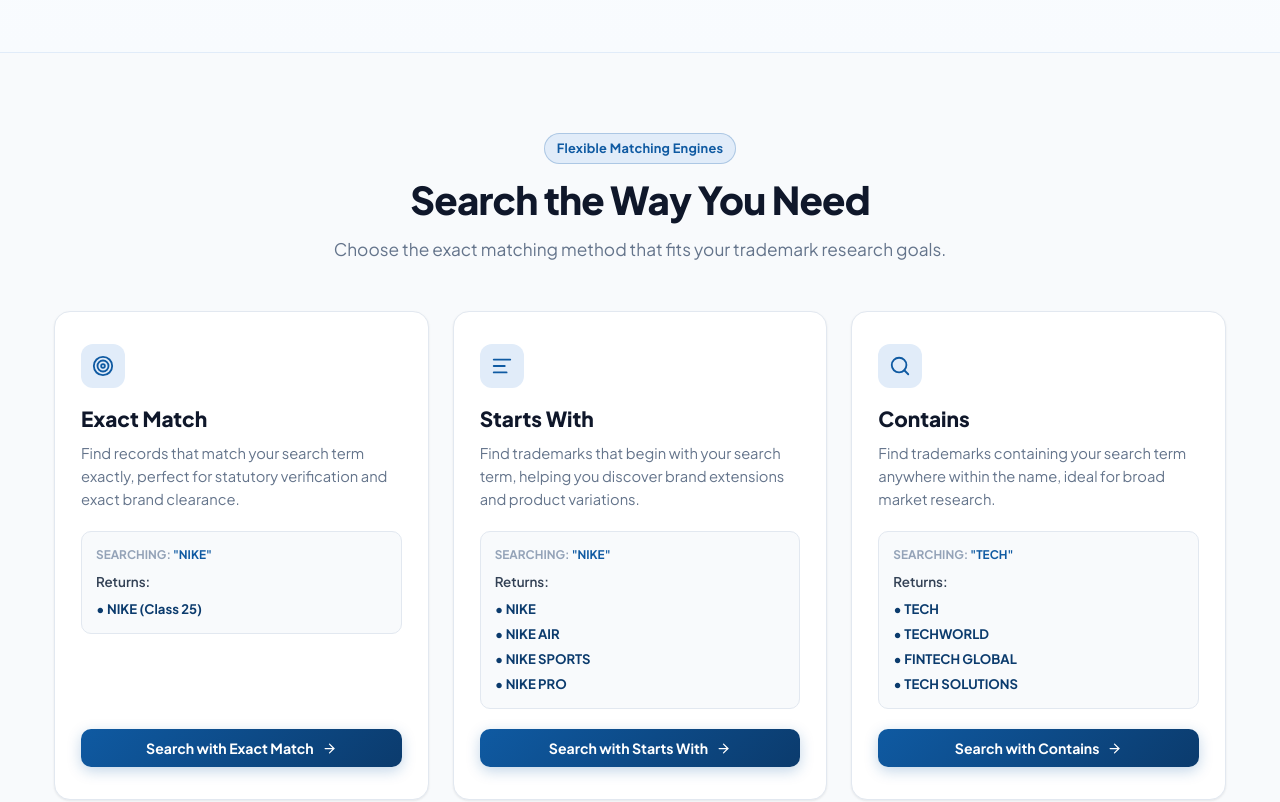
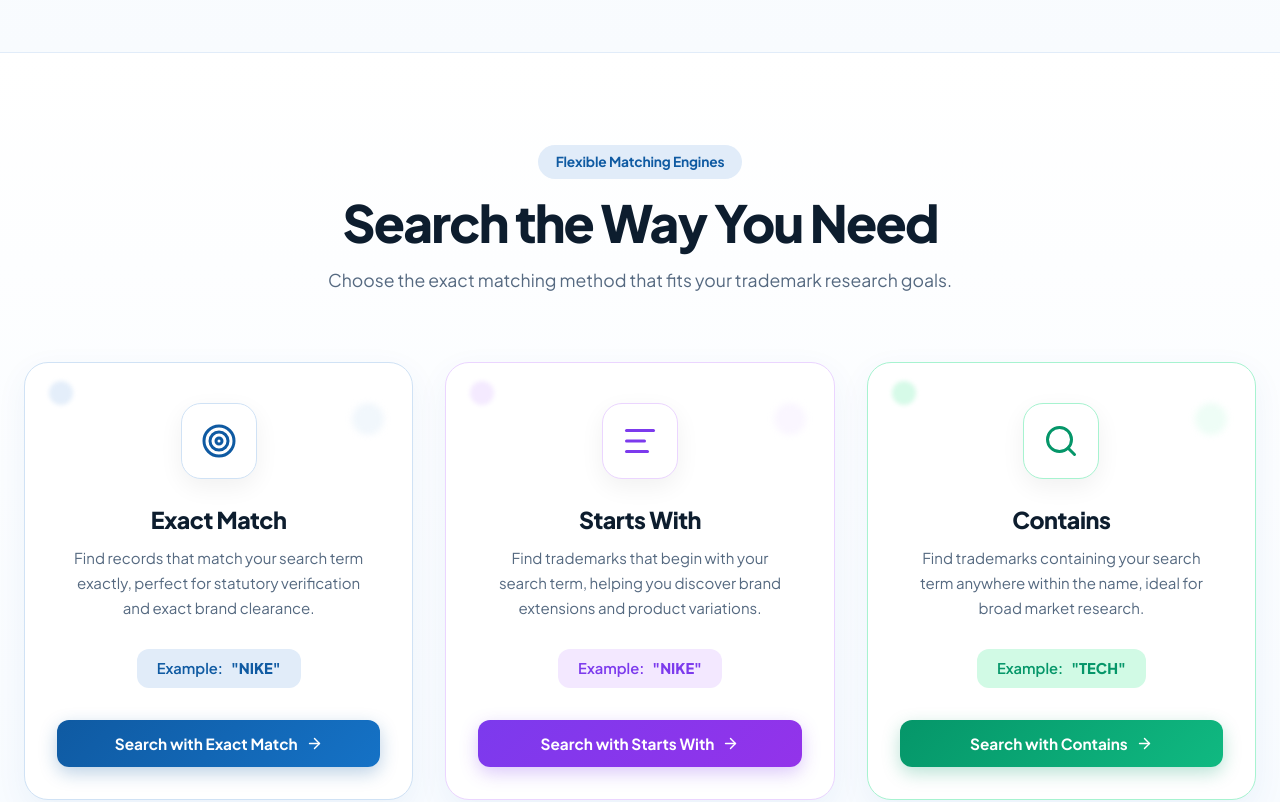
Before and after one commit to abitha340/wty, a React (Vite) app in the folder frontend/: page / in a window 1280 px wide. Shown: the part 3260-4062 px from the top of the page. Built offline with nearby package versions, Linux system fonts and the light colour scheme.

Commit message:
feat: match Search the Way You Need flexible matching engines cards exactly with reference design

```diff
--- a/frontend/src/components/SearchFeaturesSection.jsx
+++ b/frontend/src/components/SearchFeaturesSection.jsx
@@ -1,115 +1,267 @@
-import React, { useState } from 'react';
-import { Target, AlignLeft, Search, ArrowRight } from 'lucide-react';
+import React from 'react';
+import { Target, AlignLeft, Search, ArrowRight, Sparkles } from 'lucide-react';
 
 export default function SearchFeaturesSection({ onExecuteSearch }) {
-  const [activeTab, setActiveTab] = useState('contains');
-
   const modes = [
     {
       id: 'exact',
       title: 'Exact Match',
       desc: 'Find records that match your search term exactly, perfect for statutory verification and exact brand clearance.',
-      exampleQuery: 'NIKE',
-      returns: ['NIKE (Class 25)'],
-      icon: Target
+      exampleLabel: 'Example:',
+      exampleValue: '"NIKE"',
+      btnText: 'Search with Exact Match',
+      sampleQuery: 'NIKE',
+      icon: Target,
+      themeColor: '#0f5aa2',
+      lightBg: '#f0f6fc',
+      pillBg: '#e1ecf9',
+      borderAccent: '#d0e2f5',
+      btnGradient: 'linear-gradient(135deg, #0f5aa2 0%, #1572c6 100%)',
+      btnShadow: '0 6px 18px rgba(15, 90, 162, 0.28)',
+      bubble1: 'rgba(225, 236, 249, 0.9)',
+      bubble2: 'rgba(240, 246, 252, 0.9)'
     },
     {
       id: 'startswith',
       title: 'Starts With',
       desc: 'Find trademarks that begin with your search term, helping you discover brand extensions and product variations.',
-      exampleQuery: 'NIKE',
-      returns: ['NIKE', 'NIKE AIR', 'NIKE SPORTS', 'NIKE PRO'],
-      icon: AlignLeft
+      exampleLabel: 'Example:',
+      exampleValue: '"NIKE"',
+      btnText: 'Search with Starts With',
+      sampleQuery: 'NIKE',
+      icon: AlignLeft,
+      themeColor: '#7c3aed',
+      lightBg: '#faf5ff',
+      pillBg: '#f3e8ff',
+      borderAccent: '#ebd5ff',
+      btnGradient: 'linear-gradient(135deg, #7c3aed 0%, #9333ea 100%)',
+      btnShadow: '0 6px 18px rgba(124, 58, 237, 0.28)',
+      bubble1: 'rgba(243, 232, 255, 0.9)',
+      bubble2: 'rgba(250, 245, 255, 0.9)'
     },
     {
       id: 'contains',
       title: 'Contains',
       desc: 'Find trademarks containing your search term anywhere within the name, ideal for broad market research.',
-      exampleQuery: 'TECH',
-      returns: ['TECH', 'TECHWORLD', 'FINTECH GLOBAL', 'TECH SOLUTIONS'],
-      icon: Search
+      exampleLabel: 'Example:',
+      exampleValue: '"TECH"',
+      btnText: 'Search with Contains',
+      sampleQuery: 'TECH',
+      icon: Search,
+      themeColor: '#059669',
+      lightBg: '#ecfdf5',
+      pillBg: '#d1fae5',
+      borderAccent: '#a7f3d0',
+      btnGradient: 'linear-gradient(135deg, #059669 0%, #10b981 100%)',
+      btnShadow: '0 6px 18px rgba(5, 150, 105, 0.28)',
+      bubble1: 'rgba(209, 250, 229, 0.9)',
+      bubble2: 'rgba(236, 253, 245, 0.9)'
     }
   ];
 
   return (
-    <section style={{ padding: '80px 0', borderBottom: '1px solid var(--border-subtle)', background: 'var(--bg-page)' }}>
-      <div className="container">
+    <section style={{
+      paddingTop: '92px',
+      paddingBottom: '100px',
+      background: 'linear-gradient(180deg, #ffffff 0%, #f7fbff 100%)',
+      borderBottom: '1px solid #e1ecf9',
+      position: 'relative',
+      overflow: 'hidden'
+    }}>
+      <div className="container" style={{ maxWidth: '1280px', margin: '0 auto', padding: '0 24px' }}>
 
-        <div style={{ textAlign: 'center', maxWidth: '740px', margin: '0 auto 48px auto' }}>
-          <div className="badge badge-blue" style={{ marginBottom: '12px' }}>
+        {/* =========================================================================
+            CENTERED HEADER AREA
+           ========================================================================= */}
+        <div style={{ textAlign: 'center', maxWidth: '720px', margin: '0 auto 68px auto' }}>
+
+          {/* Badge */}
+          <div style={{ display: 'inline-flex', marginBottom: '14px' }}>
+            <span style={{
+              display: 'inline-block',
+              padding: '6px 18px',
+              borderRadius: '20px',
+              background: '#e1ecf9',
+              color: '#0f5aa2',
+              fontSize: '0.86rem',
+              fontWeight: '700',
+              letterSpacing: '-0.01em'
+            }}>
               Flexible Matching Engines
+            </span>
           </div>
-          <h2 style={{ fontSize: '2.4rem', fontWeight: '800', letterSpacing: '-0.02em', marginBottom: '12px', color: 'var(--text-title)' }}>
+
+          {/* Heading */}
+          <h2 style={{
+            fontSize: 'clamp(2.3rem, 4vw, 3.4rem)',
+            fontWeight: '900',
+            letterSpacing: '-0.035em',
+            color: '#0d1d2e',
+            marginBottom: '14px',
+            lineHeight: 1.15
+          }}>
             Search the Way You Need
           </h2>
-          <p style={{ fontSize: '1.08rem', color: 'var(--text-muted)' }}>
+
+          {/* Description */}
+          <p style={{
+            fontSize: '1.1rem',
+            color: '#556980',
+            lineHeight: 1.6,
+            margin: 0
+          }}>
             Choose the exact matching method that fits your trademark research goals.
           </p>
         </div>
 
-        <div className="grid-3">
-          {modes.map((m) => {
-            const Icon = m.icon;
+        {/* =========================================================================
+            3-CARD GRID (Exact Match, Starts With, Contains)
+           ========================================================================= */}
+        <div style={{
+          display: 'grid',
+          gridTemplateColumns: 'repeat(auto-fit, minmax(320px, 1fr))',
+          gap: '32px'
+        }}>
+          {modes.map((mode) => {
+            const IconComp = mode.icon;
             return (
               <div
-                key={m.id}
-                className="card-clean"
-                style={{ padding: '32px 26px', background: '#ffffff', display: 'flex', flexDirection: 'column', justifyContent: 'space-between' }}
+                key={mode.id}
+                style={{
+                  background: '#ffffff',
+                  borderRadius: '24px',
+                  padding: '40px 32px 32px 32px',
+                  border: `1.5px solid ${mode.borderAccent}`,
+                  boxShadow: '0 10px 32px rgba(15, 90, 162, 0.06)',
+                  display: 'flex',
+                  flexDirection: 'column',
+                  alignItems: 'center',
+                  textAlign: 'center',
+                  position: 'relative',
+                  overflow: 'hidden',
+                  transition: 'all 0.3s cubic-bezier(0.16, 1, 0.3, 1)'
+                }}
+                onMouseEnter={(e) => {
+                  e.currentTarget.style.transform = 'translateY(-8px)';
+                  e.currentTarget.style.boxShadow = '0 20px 44px rgba(15, 90, 162, 0.14)';
+                }}
+                onMouseLeave={(e) => {
+                  e.currentTarget.style.transform = 'translateY(0)';
+                  e.currentTarget.style.boxShadow = '0 10px 32px rgba(15, 90, 162, 0.06)';
+                }}
               >
-                <div>
+
+                {/* Floating Soft Ambient Bubbles */}
                 <div style={{
-                    width: '44px',
-                    height: '44px',
-                    borderRadius: '12px',
-                    background: 'var(--brand-light)',
+                  position: 'absolute',
+                  top: '18px',
+                  left: '24px',
+                  width: '24px',
+                  height: '24px',
+                  borderRadius: '50%',
+                  background: mode.bubble1,
+                  filter: 'blur(2px)',
+                  pointerEvents: 'none'
+                }} />
+                <div style={{
+                  position: 'absolute',
+                  top: '40px',
+                  right: '28px',
+                  width: '32px',
+                  height: '32px',
+                  borderRadius: '50%',
+                  background: mode.bubble2,
+                  filter: 'blur(3px)',
+                  pointerEvents: 'none'
+                }} />
+
+                {/* Top Floating 3D Icon Box */}
+                <div style={{
+                  width: '76px',
+                  height: '76px',
+                  borderRadius: '20px',
+                  background: '#ffffff',
                   display: 'flex',
                   alignItems: 'center',
                   justifyContent: 'center',
-                    color: 'var(--brand-primary)',
-                    marginBottom: '18px'
+                  marginBottom: '26px',
+                  border: `1.5px solid ${mode.borderAccent}`,
+                  boxShadow: '0 8px 24px rgba(0, 0, 0, 0.06)',
+                  position: 'relative',
+                  zIndex: 2,
+                  transition: 'transform 0.3s ease'
                 }}>
-                    <Icon size={22} />
+                  <IconComp size={36} color={mode.themeColor} />
                 </div>
 
-                  <h3 style={{ fontSize: '1.3rem', fontWeight: '800', color: 'var(--text-title)', marginBottom: '10px' }}>
-                    {m.title}
+                {/* Card Title */}
+                <h3 style={{
+                  fontSize: '1.45rem',
+                  fontWeight: '900',
+                  color: '#0d1d2e',
+                  marginBottom: '12px',
+                  letterSpacing: '-0.02em'
+                }}>
+                  {mode.title}
                 </h3>
 
-                  <p style={{ fontSize: '0.92rem', color: 'var(--text-muted)', lineHeight: 1.55, marginBottom: '20px' }}>
-                    {m.desc}
+                {/* Card Description */}
+                <p style={{
+                  fontSize: '0.94rem',
+                  color: '#556980',
+                  lineHeight: 1.65,
+                  marginBottom: '28px',
+                  maxWidth: '300px'
+                }}>
+                  {mode.desc}
                 </p>
 
+                {/* Example Pill Badge */}
                 <div style={{
-                    background: 'var(--bg-page)',
-                    padding: '14px',
-                    borderRadius: '10px',
-                    border: '1px solid var(--border-subtle)',
-                    marginBottom: '20px'
+                  display: 'inline-flex',
+                  alignItems: 'center',
+                  gap: '8px',
+                  background: mode.pillBg,
+                  padding: '8px 20px',
+                  borderRadius: '12px',
+                  fontSize: '0.92rem',
+                  marginBottom: '32px',
+                  color: mode.themeColor,
+                  fontWeight: '600'
                 }}>
-                    <div style={{ fontSize: '0.74rem', color: 'var(--text-dim)', fontWeight: '700', textTransform: 'uppercase', marginBottom: '6px' }}>
-                      Searching: <strong style={{ color: 'var(--brand-primary)' }}>"{m.exampleQuery}"</strong>
-                    </div>
-                    <div style={{ fontSize: '0.84rem', fontWeight: '600', color: 'var(--text-main)' }}>
-                      Returns:
-                    </div>
-                    <ul style={{ listStyle: 'none', padding: 0, margin: '6px 0 0 0', display: 'flex', flexDirection: 'column', gap: '4px' }}>
-                      {m.returns.map((ret, rIdx) => (
-                        <li key={rIdx} style={{ fontSize: '0.82rem', color: 'var(--brand-dark)', fontWeight: '700' }}>
-                          • {ret}
-                        </li>
-                      ))}
-                    </ul>
-                  </div>
+                  <span>{mode.exampleLabel}</span>
+                  <span style={{ fontWeight: '800' }}>{mode.exampleValue}</span>
                 </div>
 
+                {/* Bottom Primary Action Button */}
                 <button
-                  onClick={() => onExecuteSearch({ query: m.exampleQuery, searchType: 'trademark', searchMode: m.id })}
-                  className="btn-primary"
-                  style={{ width: '100%', padding: '10px 16px', fontSize: '0.88rem' }}
+                  type="button"
+                  onClick={() => onExecuteSearch && onExecuteSearch({ query: mode.sampleQuery, searchType: 'trademark', searchMode: mode.id })}
+                  style={{
+                    width: '100%',
+                    padding: '14px 20px',
+                    borderRadius: '12px',
+                    background: mode.btnGradient,
+                    color: '#ffffff',
+                    fontSize: '0.96rem',
+                    fontWeight: '700',
+                    border: 'none',
+                    cursor: 'pointer',
+                    display: 'flex',
+                    alignItems: 'center',
+                    justifyContent: 'center',
+                    gap: '8px',
+                    boxShadow: mode.btnShadow,
+                    marginTop: 'auto',
+                    transition: 'transform 0.2s ease, filter 0.2s ease'
+                  }}
+                  onMouseEnter={(e) => e.currentTarget.style.filter = 'brightness(1.05)'}
+                  onMouseLeave={(e) => e.currentTarget.style.filter = 'brightness(1.0)'}
                 >
-                  <span>Search with {m.title}</span>
-                  <ArrowRight size={15} />
+                  <span>{mode.btnText}</span>
+                  <ArrowRight size={17} />
                 </button>
+
               </div>
             );
           })}
```
Lines whose indentation alone changed are shown as unchanged.
